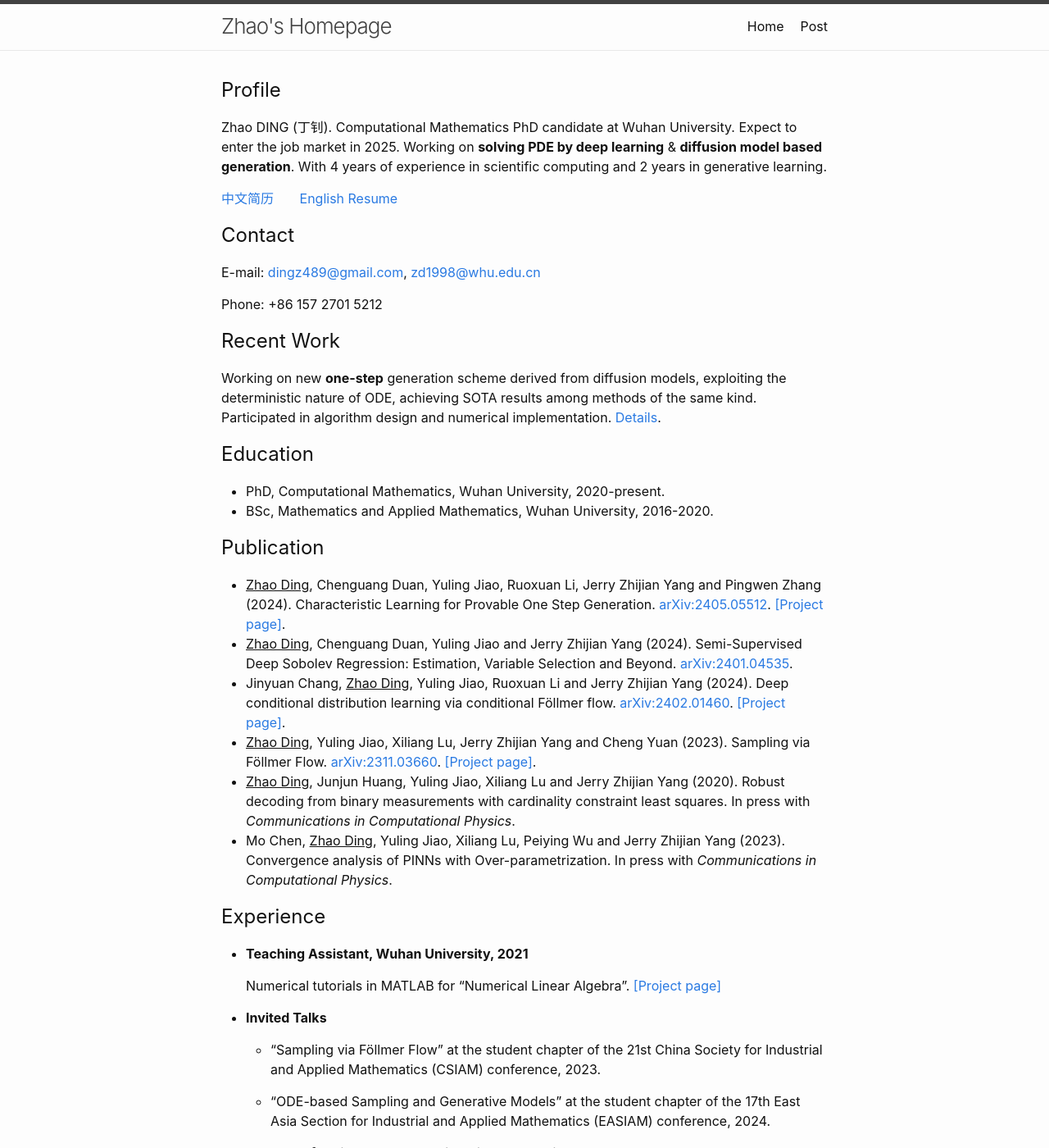
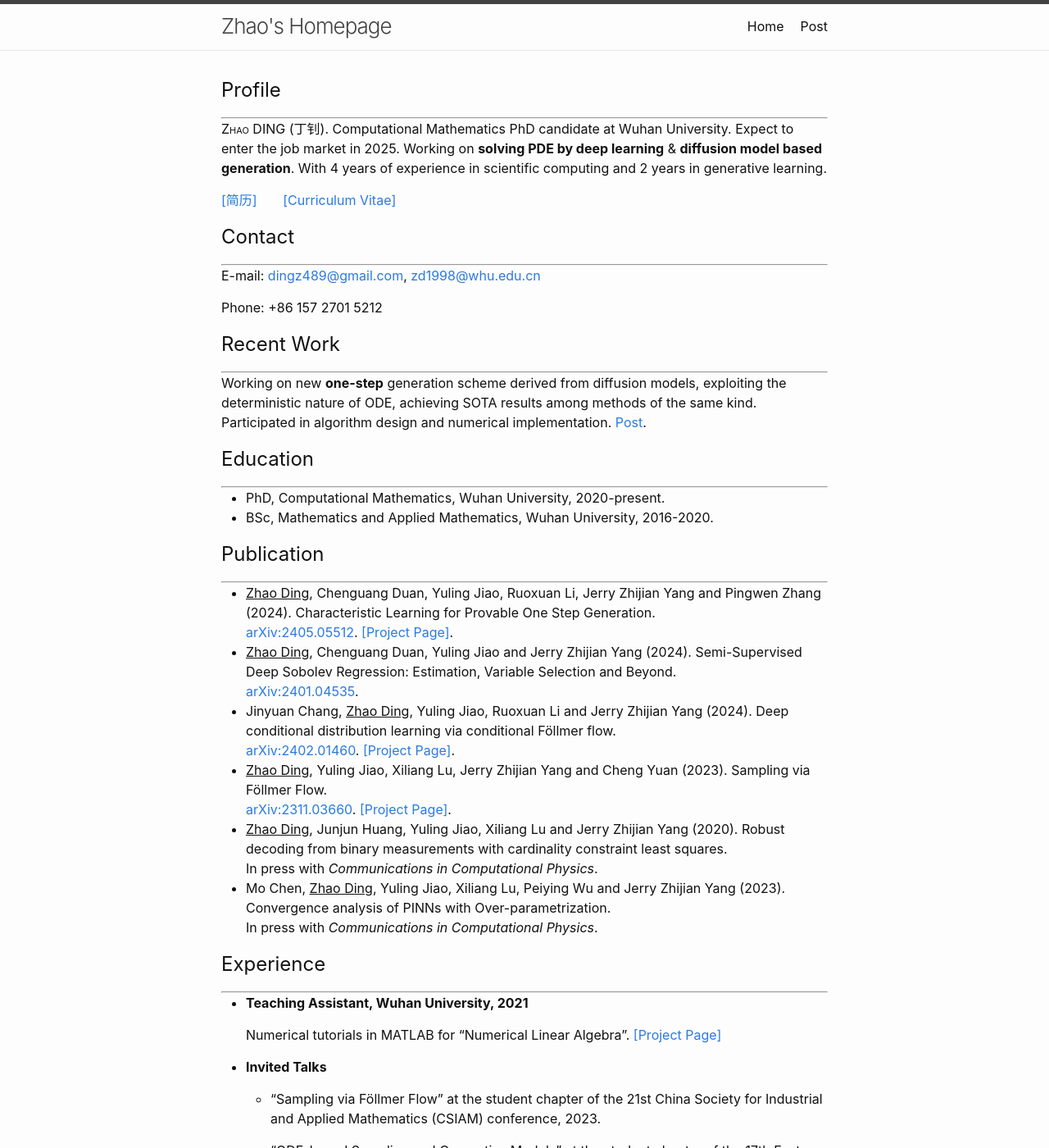
Before and after one commit to burning489/burning489.github.io, a Jekyll site: the page built from index.md, in a window 1280 px wide and 1400 px high. Shown: the whole window at 82% size. Built offline with Jekyll 4.4.1, drawn with Linux system fonts in a browser that asks for light colours; some of the changed text lies outside the part shown.

Commit message:
add generative ode flow post

```diff
--- a/_layouts/home.html
+++ b/_layouts/home.html
@@ -11,6 +11,7 @@
 
   {%- if site.posts.size > 0 -%}
     <h2 class="post-list-heading">{{ page.list_title | default: "Post" }}</h2>
+    <hr></hr>
     <ul class="post-list">
       {%- for post in site.posts -%}
       <li>
--- a/index.md
+++ b/index.md
@@ -7,40 +7,47 @@
 ---
 
 ## Profile
+---
+<span style="font-variant:small-caps;">Zhao DING</span> (丁钊). Computational Mathematics PhD candidate at Wuhan University. Expect to enter the job market in 2025. Working on **solving PDE by deep learning** & **diffusion model based generation**. With 4 years of experience in scientific computing and 2 years in generative learning.
 
-Zhao DING (丁钊). Computational Mathematics PhD candidate at Wuhan University. Expect to enter the job market in 2025. Working on **solving PDE by deep learning** & **diffusion model based generation**. With 4 years of experience in scientific computing and 2 years in generative learning.
+[[简历]](assets/resume/resume_zh.pdf) &nbsp; &nbsp; &nbsp; [[Curriculum Vitae]](assets/resume/resume_en.pdf)
 
-[中文简历](assets/resume/resume_zh.pdf) &nbsp; &nbsp; &nbsp; [English Resume](assets/resume/resume_en.pdf)
 
 ## Contact
-
+---
 E-mail: [dingz489@gmail.com](mailto:dingz489@gmail.com), [zd1998@whu.edu.cn](mailto:zd1998@whu.edu.cn)
 
 Phone: +86 157 2701 5212
 
 ## Recent Work
-
-Working on new **one-step** generation scheme derived from diffusion models, exploiting the deterministic nature of ODE, achieving SOTA results among methods of the same kind. Participated in algorithm design and numerical implementation. [Details](https://arxiv.org/abs/2405.05512).
+---
+Working on new **one-step** generation scheme derived from diffusion models, exploiting the deterministic nature of ODE, achieving SOTA results among methods of the same kind. Participated in algorithm design and numerical implementation. [Post](post/generative-ode-flow).
 
 ## Education
-
+---
 - PhD, Computational Mathematics, Wuhan University, 2020-present.
 - BSc, Mathematics and Applied Mathematics, Wuhan University, 2016-2020.
 
 ## Publication
-
-- <u>Zhao Ding</u>, Chenguang Duan, Yuling Jiao, Ruoxuan Li, Jerry Zhijian Yang and Pingwen Zhang (2024). Characteristic Learning for Provable One Step Generation. [arXiv:2405.05512](https://arxiv.org/abs/2405.05512). [[Project page]](https://github.com/burning489/CharacteristicGenerator).
-- <u>Zhao Ding</u>, Chenguang Duan, Yuling Jiao and Jerry Zhijian Yang (2024). Semi-Supervised Deep Sobolev Regression: Estimation, Variable Selection and Beyond. [arXiv:2401.04535](https://arxiv.org/abs/2401.04535).
-- Jinyuan Chang, <u>Zhao Ding</u>, Yuling Jiao, Ruoxuan Li and Jerry Zhijian Yang (2024). Deep conditional distribution learning via conditional Föllmer flow. [arXiv:2402.01460](https://arxiv.org/abs/2402.01460). [[Project page]](https://github.com/burning489/ConditionalFollmerFlow).
-- <u>Zhao Ding</u>, Yuling Jiao, Xiliang Lu, Jerry Zhijian Yang and Cheng Yuan (2023). Sampling via Föllmer Flow. [arXiv:2311.03660](https://arxiv.org/abs/2311.03660). [[Project page]](https://github.com/burning489/SamplingFollmerFlow).
-- <u>Zhao Ding</u>, Junjun Huang, Yuling Jiao, Xiliang Lu and Jerry Zhijian Yang (2020). Robust decoding from binary measurements with cardinality constraint least squares. In press with *Communications in Computational Physics*.
-- Mo Chen, <u>Zhao Ding</u>, Yuling Jiao, Xiliang Lu, Peiying Wu and Jerry Zhijian Yang (2023). Convergence analysis of PINNs with Over-parametrization. In press with *Communications in Computational Physics*.
+---
+- <u>Zhao Ding</u>, Chenguang Duan, Yuling Jiao, Ruoxuan Li, Jerry Zhijian Yang and Pingwen Zhang (2024). Characteristic Learning for Provable One Step Generation. \
+[arXiv:2405.05512](https://arxiv.org/abs/2405.05512). [[Project Page]](https://github.com/burning489/CharacteristicGenerator).
+- <u>Zhao Ding</u>, Chenguang Duan, Yuling Jiao and Jerry Zhijian Yang (2024). Semi-Supervised Deep Sobolev Regression: Estimation, Variable Selection and Beyond. \
+[arXiv:2401.04535](https://arxiv.org/abs/2401.04535).
+- Jinyuan Chang, <u>Zhao Ding</u>, Yuling Jiao, Ruoxuan Li and Jerry Zhijian Yang (2024). Deep conditional distribution learning via conditional Föllmer flow. \
+[arXiv:2402.01460](https://arxiv.org/abs/2402.01460). [[Project Page]](https://github.com/burning489/ConditionalFollmerFlow).
+- <u>Zhao Ding</u>, Yuling Jiao, Xiliang Lu, Jerry Zhijian Yang and Cheng Yuan (2023). Sampling via Föllmer Flow. \
+[arXiv:2311.03660](https://arxiv.org/abs/2311.03660). [[Project Page]](https://github.com/burning489/SamplingFollmerFlow).
+- <u>Zhao Ding</u>, Junjun Huang, Yuling Jiao, Xiliang Lu and Jerry Zhijian Yang (2020). Robust decoding from binary measurements with cardinality constraint least squares. \
+In press with *Communications in Computational Physics*.
+- Mo Chen, <u>Zhao Ding</u>, Yuling Jiao, Xiliang Lu, Peiying Wu and Jerry Zhijian Yang (2023). Convergence analysis of PINNs with Over-parametrization. \
+In press with *Communications in Computational Physics*.
 
 ## Experience
-
+---
 - **Teaching Assistant, Wuhan University, 2021**
 
-	Numerical tutorials in MATLAB for “Numerical Linear Algebra”. [[Project page]](https://github.com/burning489/2021_autumn_numerical_linear_algebra)
+	Numerical tutorials in MATLAB for “Numerical Linear Algebra”. [[Project Page]](https://github.com/burning489/2021_autumn_numerical_linear_algebra)
 
 - **Invited Talks**
 
@@ -75,33 +82,29 @@
 		Design the architecture for sparse Cholesky decomposition and develop the symbol factorization part. Reach comparable performance compared to C library `CHOLMOD`. (*C++*)
 
 ## Skill
+---
+- Scientific Computing
 
-- Python
+	in Python (numpy, scipy, matplotlib, seaborn, ...), MATLAB, C/C++
 
-	scientific computing, with `numpy`, `scipy`, `matplotlib`, `seaborn`, ...
+- Deep Learning
 
-- PyTorch
+	with PyTorch, experienced in data parallel training/inference of diffusion models
 
-	data parallelism training/inference
+- Language
 
-- MATLAB
+	English: CET4 (620), CET6 (625), IELTS (6.5)
 
-	scientific computing
+- Other
 
-- C/C++
-
-	basic usage, scientific computing
-
-- English
-
-	CET4 (620), CET6 (625), IELTS (6.5)
+	bash script, git, make, LaTex
 
 ## Award
-
+---
 - SIAM Award for Student Chapter at Wuhan University, 2024
 - First Prize of China Undergraduate Mathematical Contest in Modeling, 2018
 
 ## Hobby
-
+---
 - Sudoku (middle level player)
 - Movies (Horror, Suspense, Sci-Fi)
```
Also changed, not shown: _posts/2024-08-02-einsum.md (renamed from _posts/2024-08-02-first-blog.md, +1 -2 lines), _posts/2024-08-10-generative-ode-flow.md (added, +136 -0 lines), Gemfile.lock.
